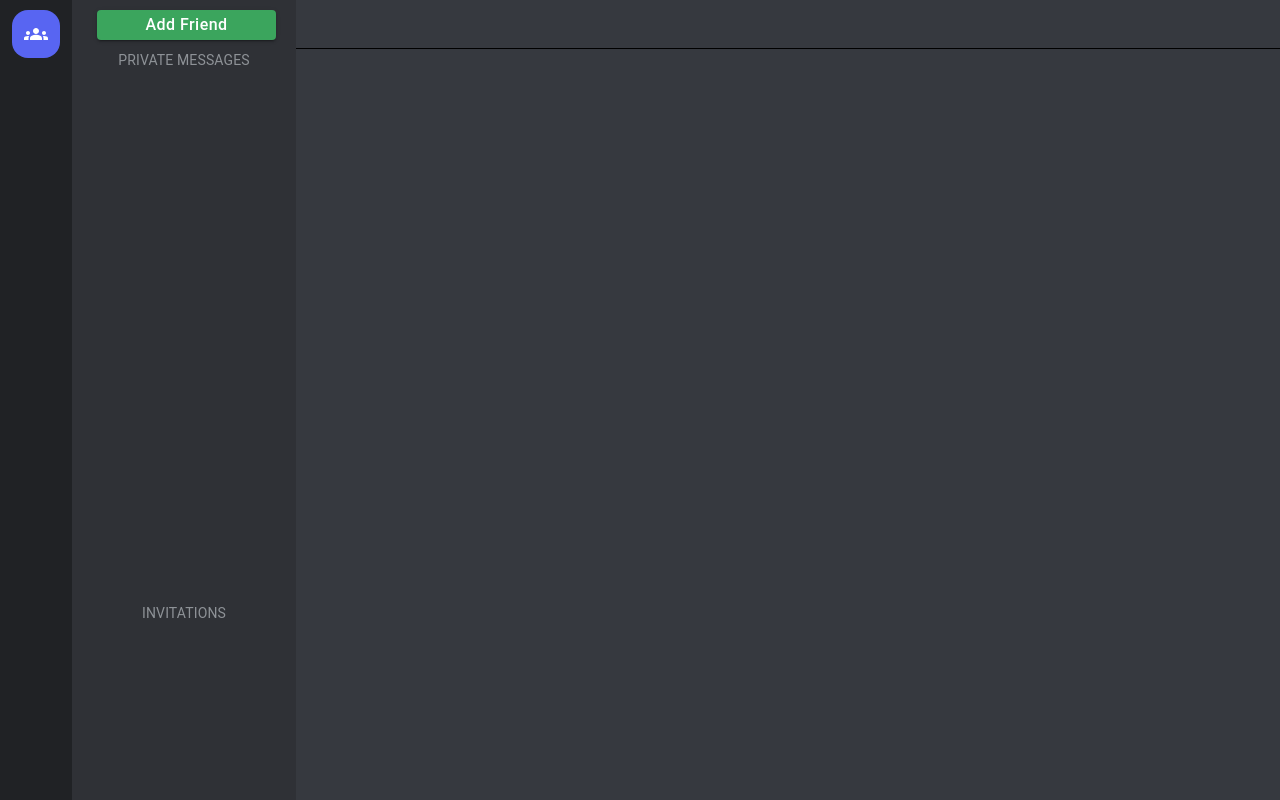
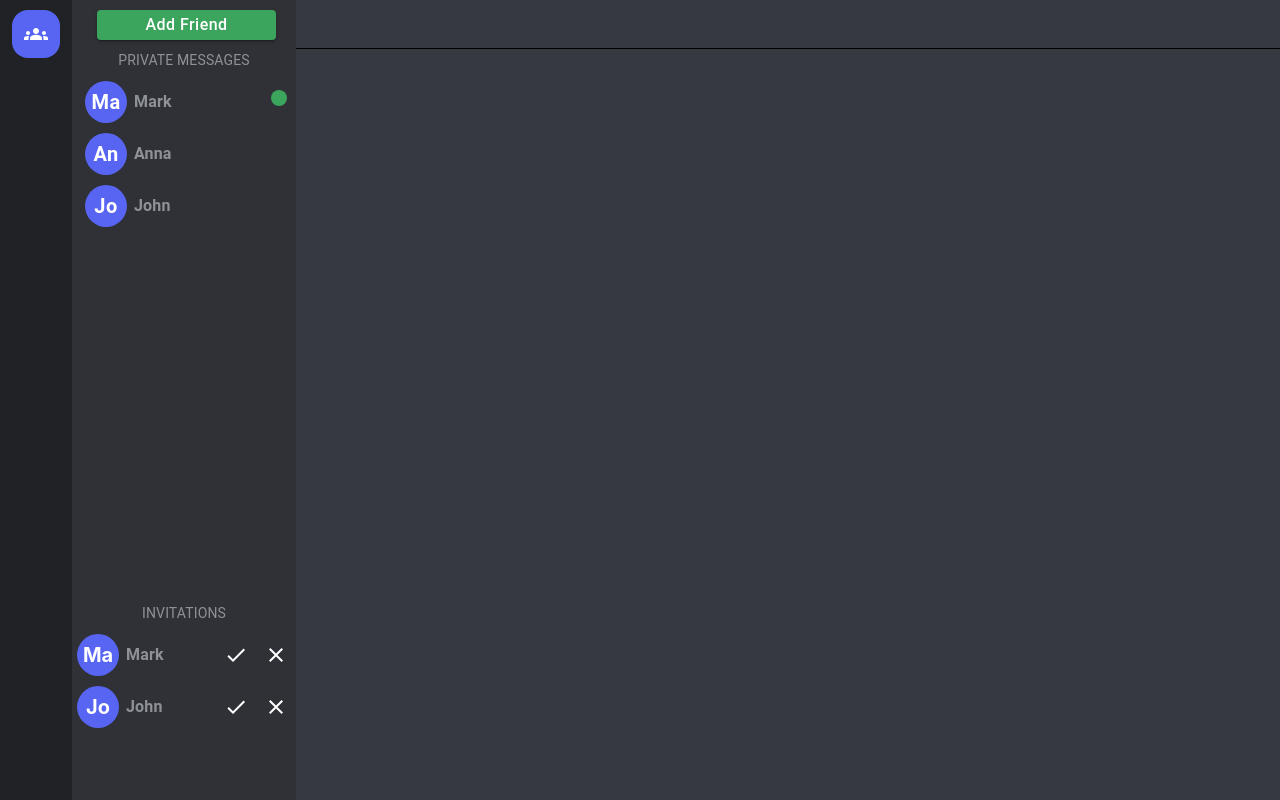
Before and after one commit to ezzypzzy/discord-app, a React (Create React App) app in the folder frontend/: page /dashboard in a window 1280 px wide. Built offline with nearby package versions, Linux system fonts and the light colour scheme.

Commit message:
create dummy friends list and invitations list

```diff
--- a/frontend/src/Dashboard/FriendsSideBar/FriendsList/FriendsList.js
+++ b/frontend/src/Dashboard/FriendsSideBar/FriendsList/FriendsList.js
@@ -1,5 +1,24 @@
 import React from "react";
 import { styled } from "@mui/system";
+import FriendsListItem from "./FriendsListItem";
+
+const DUMMY_FRIENDS = [
+  {
+    id: 1,
+    username: "Mark",
+    isOnline: true,
+  },
+  {
+    id: 2,
+    username: "Anna",
+    isOnline: false,
+  },
+  {
+    id: 3,
+    username: "John",
+    isOnline: false,
+  },
+];
 
 const MainContainer = styled("div")({
   flexGrow: 1,
@@ -7,7 +26,16 @@ const MainContainer = styled("div")({
 });
 
 const FriendsList = () => {
-  return <MainContainer></MainContainer>
+  return <MainContainer>
+    {DUMMY_FRIENDS.map((friend) => (
+      <FriendsListItem
+        username={friend.username}
+        id={friend.id}
+        isOnline={friend.isOnline}
+        key={friend.id}
+      />
+    ))}
+  </MainContainer>
 };
 
 export default FriendsList;
--- /dev/null
+++ b/frontend/src/Dashboard/FriendsSideBar/FriendsList/FriendsListItem.js
@@ -0,0 +1,39 @@
+import React from "react";
+import Button from "@mui/material/Button";
+import Avatar from "../../../shared/components/Avatar";
+import { Typography } from "@mui/material";
+import OnlineIndicator from "./OnlineIndicator";
+
+const FriendsListItem = ({ id, username, isOnline }) => {
+  return (
+    <Button
+      style={{
+        width: "100%",
+        height: "42px",
+        marginTop: "10px",
+        display: "flex",
+        alignItems: "center",
+        justifyContent: "flex-start",
+        textTransform: "none",
+        color: "black",
+        position: "relative",
+      }}
+    >
+      <Avatar username={username} />
+      <Typography
+        style={{
+          marginLeft: "7px",
+          fontWeight: "700",
+          color: "#8e9297",
+        }}
+        variant="subtitle1"
+        align="left"
+      >
+        {username}
+      </Typography>
+      {isOnline && <OnlineIndicator />}
+    </Button>
+  );
+};
+
+export default FriendsListItem;
--- /dev/null
+++ b/frontend/src/Dashboard/FriendsSideBar/FriendsList/OnlineIndicator.js
@@ -0,0 +1,19 @@
+import React from "react";
+import { Box } from "@mui/material"; // Box is a div with some extra features to align items better
+import FiberManualRecordIcon from "@mui/icons-material/FiberManualRecord";
+
+const OnlineIndicator = () => {
+  return <Box
+    style={{
+      color: "#3BA55D",
+      diplay: "flex",
+      alignItems: "center",
+      position: "absolute",
+      right: "5px",
+    }}
+  >
+    <FiberManualRecordIcon />
+  </Box>;
+};
+
+export default OnlineIndicator;
--- /dev/null
+++ b/frontend/src/Dashboard/FriendsSideBar/PendingInvitationsList/InvitationDecisionButtons.js
@@ -0,0 +1,32 @@
+import React from "react";
+import CheckIcon from "@mui/icons-material/Check";
+import ClearIcon from "@mui/icons-material/Clear";
+import Box from "@mui/material/Box";
+import IconButton from "@mui/material/IconButton";
+
+const InvitationDecisionButtons = ({
+  disabled,
+  acceptInvitationHandler,
+  rejectInvitationHandler,
+}) => {
+  return (
+    <Box sx={{ display: "flex" }}>
+      <IconButton
+        style={{ color: "white" }}
+        disabled={disabled}
+        onClick={acceptInvitationHandler}
+      >
+        <CheckIcon />
+      </IconButton>
+      <IconButton
+        style={{ color: "white" }}
+        disabled={disabled}
+        onClick={rejectInvitationHandler}
+      >
+        <ClearIcon />
+      </IconButton>
+    </Box>
+  );
+};
+
+export default InvitationDecisionButtons;
--- a/frontend/src/Dashboard/FriendsSideBar/PendingInvitationsList/PendingInvitationsList.js
+++ b/frontend/src/Dashboard/FriendsSideBar/PendingInvitationsList/PendingInvitationsList.js
@@ -1,5 +1,23 @@
 import React from "react";
 import { styled } from "@mui/system";
+import PendingInvitationsListItem from "./PendingInvitationsListItem";
+
+const DUMMY_INVITATIONS = [
+  {
+    _id: 1,
+    senderId: {
+      username: "Mark",
+      mail: "mark@ad.com",
+    },
+  },
+  {
+    _id: 1,
+    senderId: {
+      username: "John",
+      mail: "john@ad.com",
+    },
+  },
+];
 
 const MainContainer = styled("div")({
   width: "100%",
@@ -11,7 +29,18 @@ const MainContainer = styled("div")({
 });
 
 const PendingInvitationsList = () => {
-  return <MainContainer></MainContainer>
+  return (
+    <MainContainer>
+      {DUMMY_INVITATIONS.map((invitation) => (
+        <PendingInvitationsListItem
+          key={invitation._id}
+          id={invitation._id}
+          username={invitation.senderId.username}
+          mail={invitation.senderId.mail}
+        />
+      ))}
+    </MainContainer>
+  );
 };
 
 export default PendingInvitationsList;
--- /dev/null
+++ b/frontend/src/Dashboard/FriendsSideBar/PendingInvitationsList/PendingInvitationsListItem.js
@@ -0,0 +1,60 @@
+import React, { useState } from "react";
+import { Tooltip, Typography, Box } from "@mui/material";
+import Avatar from "../../../shared/components/Avatar";
+import InvitationDecisionButtons from "./InvitationDecisionButtons";
+
+const PendingInvitationsListItem = ({
+  id,
+  username,
+  mail,
+  acceptFriendInvitation = () => {},
+  rejectFriendInvitation = () => {},
+}) => {
+  const [buttonsDisabled, setButtonsDisabled] = useState(false);
+
+  const handleAcceptInvitation = () => {
+    acceptFriendInvitation({ id });
+    setButtonsDisabled(true);
+  };
+  const handleRejectInvitation = () => {
+    rejectFriendInvitation({ id });
+    setButtonsDisabled(true);
+  };
+
+  return (
+    <Tooltip title={mail}>
+      <div style={{ width: "100%" }}>
+        <Box
+          sx={{
+            width: "100%",
+            height: "42px",
+            marginTop: "10px",
+            display: "flex",
+            alignItems: "center",
+            justifyContent: "space-between",
+          }}
+        >
+          <Avatar username={username} />
+          <Typography
+            sx={{
+              marginLeft: "7px",
+              fontWeight: "700",
+              color: "#8E9297",
+              flexGrow: 1,
+            }}
+            variant="subtitle1"
+          >
+            {username}
+          </Typography>
+          <InvitationDecisionButtons
+            disabled={buttonsDisabled}
+            acceptInvitationHandler={handleAcceptInvitation}
+            rejectInvitationHandler={handleRejectInvitation}
+          />
+        </Box>
+      </div>
+    </Tooltip>
+  );
+};
+
+export default PendingInvitationsListItem;
--- /dev/null
+++ b/frontend/src/shared/components/Avatar.js
@@ -0,0 +1,26 @@
+import React from "react";
+import { styled } from "@mui/system";
+
+const AvatarPreview = styled("div")({
+  height: "42px",
+  width: "42px",
+  backgroundColor: "#5865F2",
+  borderRadius: "42px",
+  display: "flex",
+  alignItems: "center",
+  justifyContent: "center",
+  fontSize: "20px",
+  fontWeight: "700",
+  marginLeft: "5px",
+  color: "white",
+});
+
+const Avatar = ({ username, large }) => {
+  return (
+    <AvatarPreview style={large ? { height: "80px", width: "80px" } : {}}>
+      {username.substring(0, 2)}
+    </AvatarPreview>
+  );
+};
+
+export default Avatar;
```
